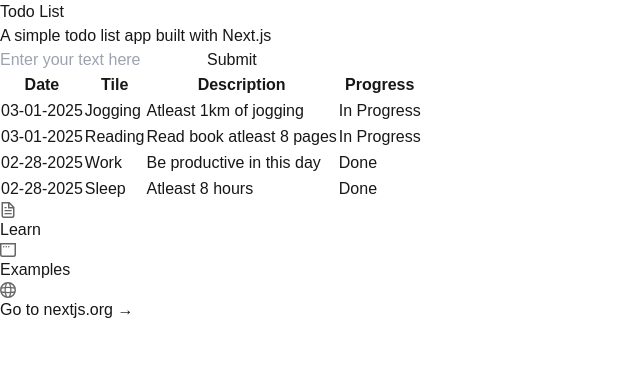
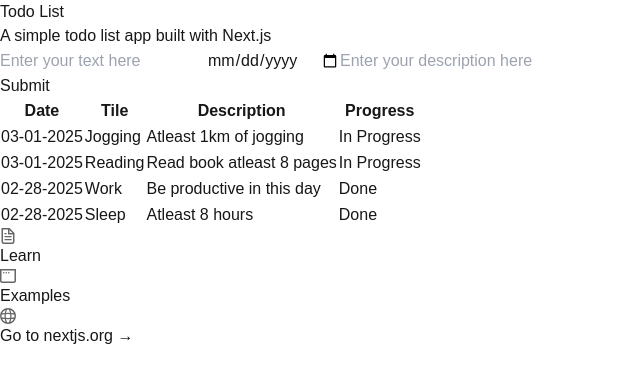
Before and after one commit to Dev-Jhoncel/ml-training, a Next.js app in the folder todo-list/: page / in a window 1280 px wide. Shown: the top 382 px of the page, without its empty margins (0-640 px from the left). Built offline with nearby package versions, Linux system fonts and the light colour scheme.

Commit message:
Add Hooks in TODO Inputs Componenets.

```diff
--- a/todo-list/src/app/Main/index.tsx
+++ b/todo-list/src/app/Main/index.tsx
@@ -1,20 +1,12 @@
 import { Footer } from "../Footer";
 import { Todo } from "../../components/todo";
+import { TodoInputs } from "@/components/todoInputs";
 
 export const Main = () => {
   return (
     <div className="grid grid-rows-[20px_1fr_20px] items-center justify-items-center min-h-screen p-8 pb-20 gap-16 sm:p-20 font-[family-name:var(--font-geist-sans)]">
       <main className="flex flex-col gap-8 row-start-2 items-center sm:items-start sm:flex-row">
-        <div className="flex items-center space-x-2">
-          <input
-            type="text"
-            className="border border-gray-300 rounded-md px-4 py-2 focus:outline-none focus:ring-2 focus:ring-blue-500"
-            placeholder="Enter your text here"
-          />
-          <button className="bg-blue-500 text-white rounded-md px-4 py-2 hover:bg-blue-600 focus:outline-none focus:ring-2 focus:ring-blue-400">
-            Submit
-          </button>
-        </div>
+        <TodoInputs />
         <Todo />
       </main>
       <Footer />
--- /dev/null
+++ b/todo-list/src/components/todoInputs.tsx
@@ -0,0 +1,52 @@
+"use client";
+
+import { FC, useState } from "react";
+
+export const TodoInputs: FC = () => {
+  const [text, setText] = useState("");
+  const [date, setDate] = useState("");
+  const [description, setDescription] = useState("");
+
+  const handleSubmit = (e: React.FormEvent<HTMLFormElement>) => {
+    e.preventDefault();
+    console.log(text, date, description);
+  };
+
+  return (
+    <form className="flex flex-col gap-4" onSubmit={handleSubmit}>
+      <div className="flex items-center space-x-2">
+        <input
+          type="text"
+          className="border border-gray-300 rounded-md px-4 py-2 focus:outline-none focus:ring-2 focus:ring-blue-500"
+          placeholder="Enter your text here"
+          onChange={(e) => setText(e.target.value)}
+          onKeyDown={(e) => {
+            if (e.key === "Enter") {
+              e.preventDefault();
+            }
+          }}
+        />
+        <input
+          type="date"
+          className="border border-gray-300 rounded-md px-4 py-2 focus:outline-none focus:ring-2 focus:ring-blue-500"
+          placeholder="Enter your date here"
+          onChange={(e) => setDate(e.target.value)}
+        />
+        <input
+          type="text"
+          className="border border-gray-300 rounded-md px-4 py-2 focus:outline-none focus:ring-2 focus:ring-blue-500"
+          placeholder="Enter your description here"
+          onChange={(e) => setDescription(e.target.value)}
+        />
+      </div>
+      <div className="flex justify-end">
+        <button
+          type="submit"
+          className="bg-blue-500 text-white rounded-md px-4 py-2 hover:bg-blue-600 focus:outline-none focus:ring-2 focus:ring-blue-400"
+        >
+          Submit
+        </button>
+      </div>
+    </form>
+  );
+};
```
